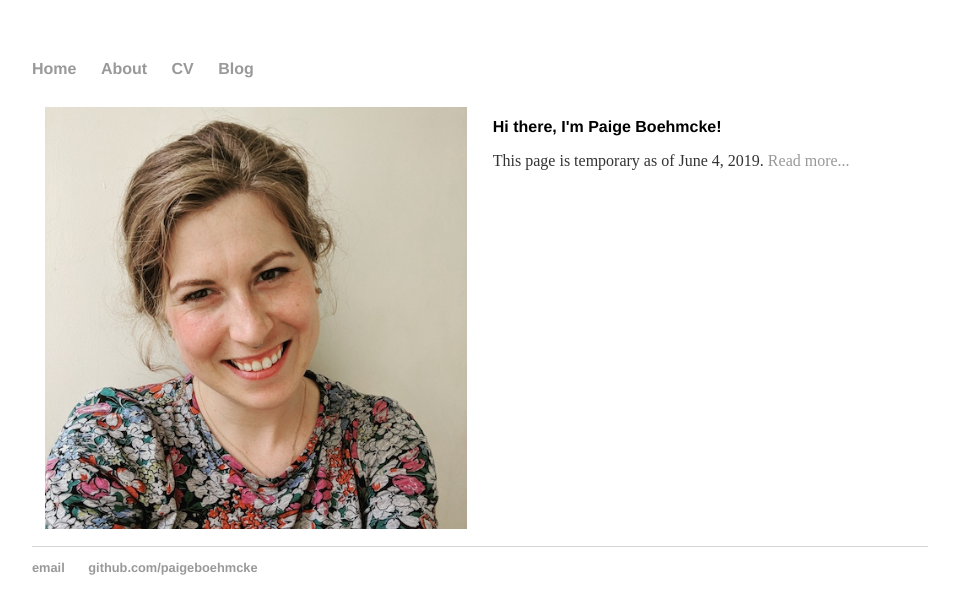
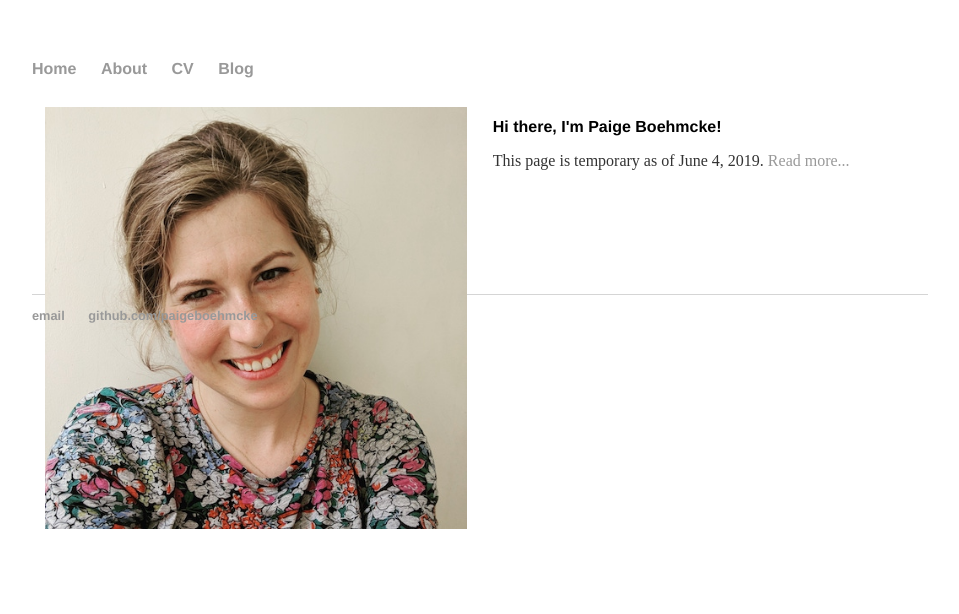
Before and after one commit to paigeboehmcke/paigeboehmcke.github.io, a Jekyll site: the page built from index.html, in a window 1280 px wide. Shown: the top 614 px of the page, without its empty margins (160-1119 px from the left). Built offline with Jekyll 4.4.1, drawn with Linux system fonts in a browser that asks for light colours.

Commit message:
Update main.css

```diff
--- a/css/main.css
+++ b/css/main.css
@@ -43,7 +43,7 @@ ul.posts li {
 .container {
     display: flex; /* equal height of the children */
     flex-wrap: wrap;
-    height: var(--h, 20%);
+    height: var(--h, 200px);
 }
 .blurb {
     padding: .8em;
```
